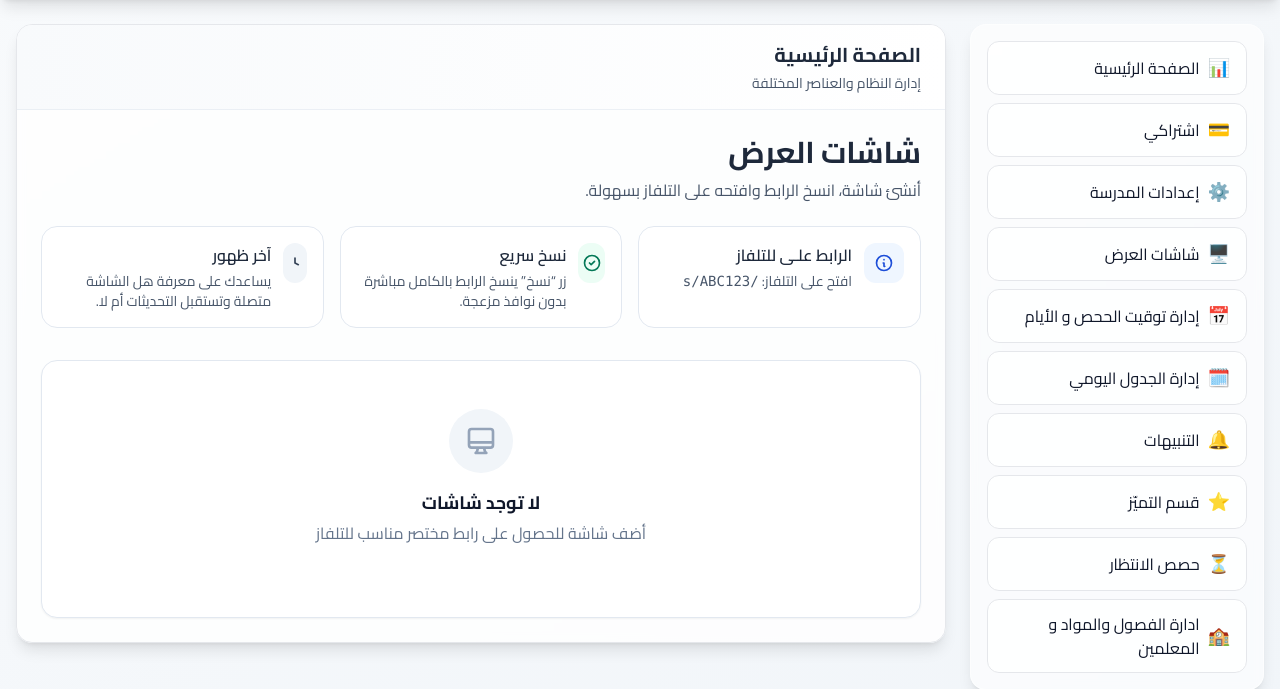
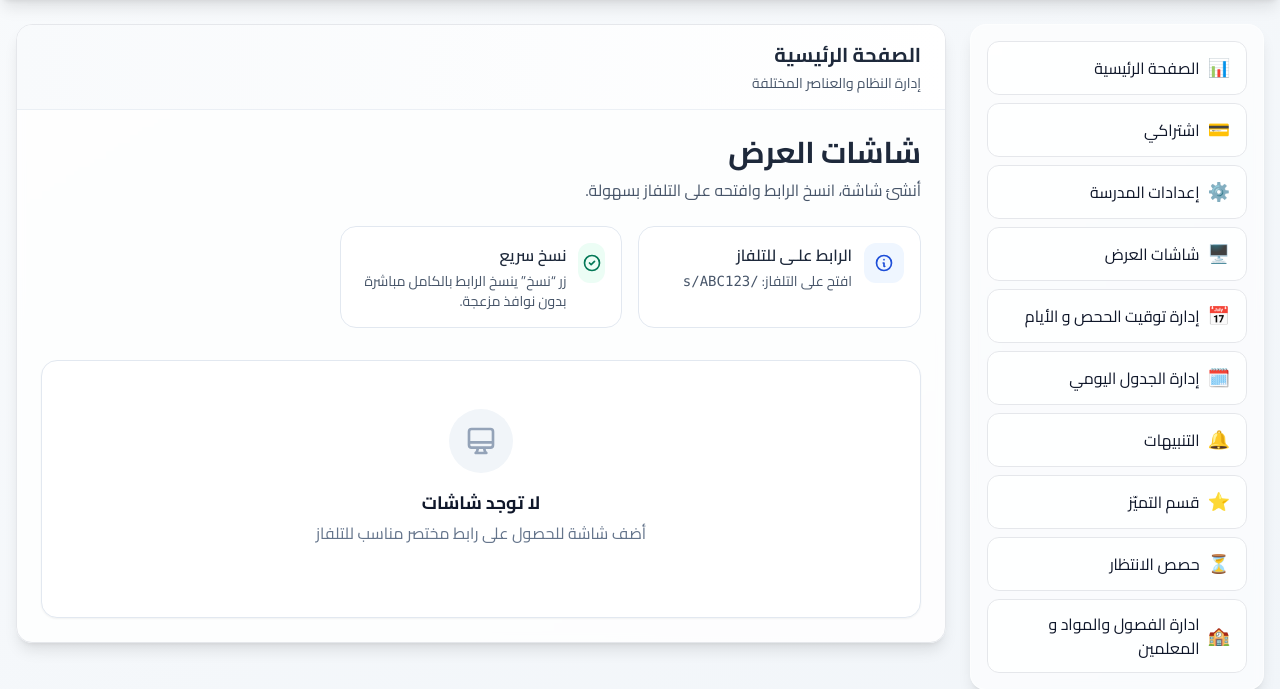
Before and after one commit to azzam1122112-dot/school_display, a Django app: template templates/dashboard/screen_list.html in a window 1280 px wide. Shown: the part 77-766 px from the top of the page. Run offline with Django 5.2, Linux system fonts and the light colour scheme; the template is opened without the code that fills it, so the values that code supplies are empty; some libraries are stand-ins or nearby versions.

Commit message:
رابط شاشات العرض 4

```diff
--- a/templates/dashboard/screen_list.html
+++ b/templates/dashboard/screen_list.html
@@ -71,22 +71,6 @@
         </div>
       </div>
 
-      <div class="rounded-2xl border border-slate-200 bg-white p-4">
-        <div class="flex items-start gap-3">
-          <div class="w-10 h-10 rounded-xl bg-slate-100 flex items-center justify-center">
-            <svg class="w-5 h-5 text-slate-700" fill="none" stroke="currentColor" viewBox="0 0 24 24">
-              <path stroke-linecap="round" stroke-linejoin="round" stroke-width="2"
-                    d="M12 6v6l4 2"></path>
-            </svg>
-          </div>
-          <div>
-            <div class="font-semibold text-slate-800">آخر ظهور</div>
-            <div class="text-sm text-slate-600 mt-1">
-              يساعدك على معرفة هل الشاشة متصلة وتستقبل التحديثات أم لا.
-            </div>
-          </div>
-        </div>
-      </div>
     </div>
   </div>
 
@@ -114,13 +98,7 @@
                             غير نشط
                           </span>
                         {% endif %}
-                        <span class="text-xs text-slate-500">
-                          {% if screen.last_seen %}
-                            آخر ظهور: {{ screen.last_seen|timesince }}
-                          {% else %}
-                            آخر ظهور: -
-                          {% endif %}
-                        </span>
+                        {# حُذف عرض آخر ظهور مؤقتًا لعدم توفر بيانات موثوقة #}
                       </div>
                     </div>
                     <div class="text-xs text-slate-500 font-mono bg-slate-50 border border-slate-200 rounded-lg px-2 py-1">
@@ -187,7 +165,6 @@
               <th class="px-6 py-4 text-right text-sm font-semibold text-slate-600">اسم الشاشة</th>
               <th class="px-6 py-4 text-right text-sm font-semibold text-slate-600">الكود</th>
               <th class="px-6 py-4 text-right text-sm font-semibold text-slate-600">الحالة</th>
-              <th class="px-6 py-4 text-right text-sm font-semibold text-slate-600">آخر ظهور</th>
               <th class="px-6 py-4 text-right text-sm font-semibold text-slate-600">الرابط </th>
               <th class="px-6 py-4 text-right text-sm font-semibold text-slate-600">إجراءات</th>
             </tr>
@@ -219,14 +196,6 @@
                           <span class="inline-flex items-center px-2.5 py-1 rounded-full text-xs font-semibold bg-slate-100 text-slate-800">
                             غير نشط
                           </span>
-                        {% endif %}
-                      </td>
-
-                      <td class="px-6 py-4 text-sm text-slate-600">
-                        {% if screen.last_seen %}
-                          {{ screen.last_seen|timesince }}
-                        {% else %}
-                          -
                         {% endif %}
                       </td>
 
```
